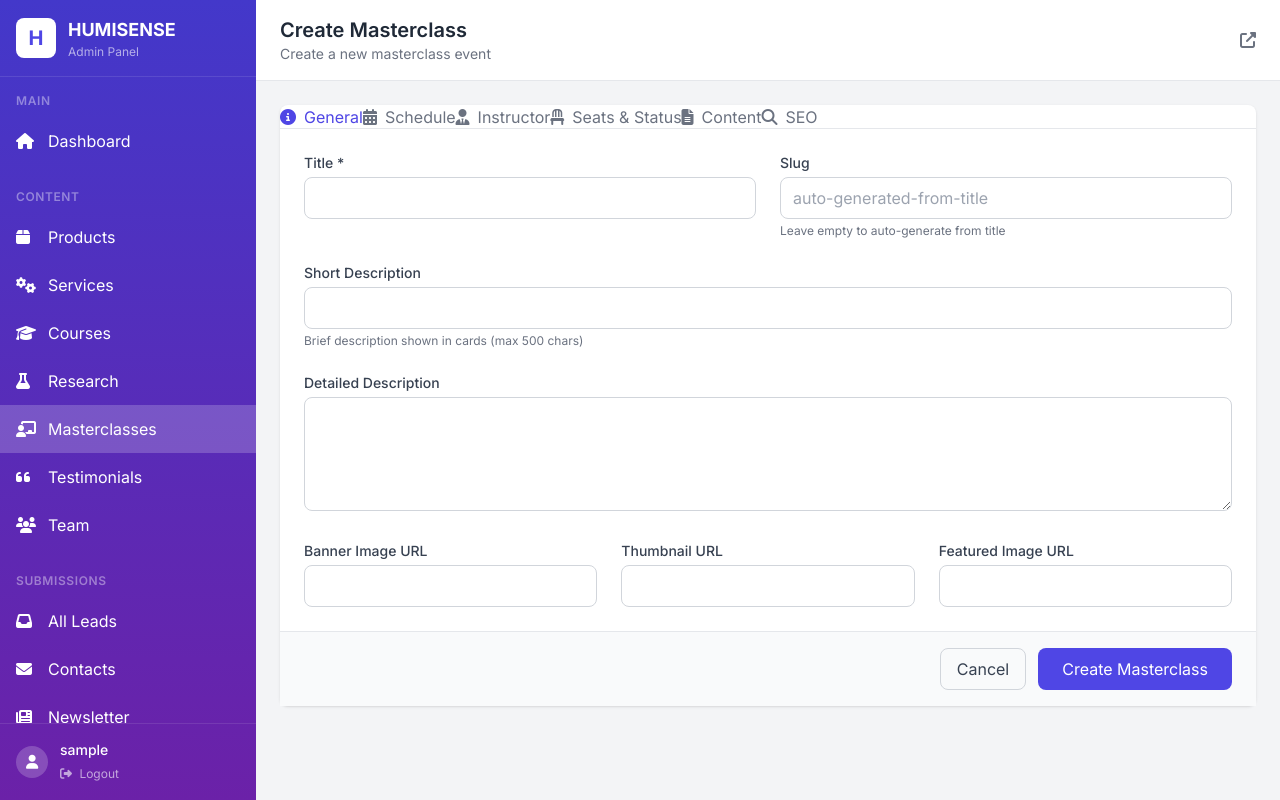
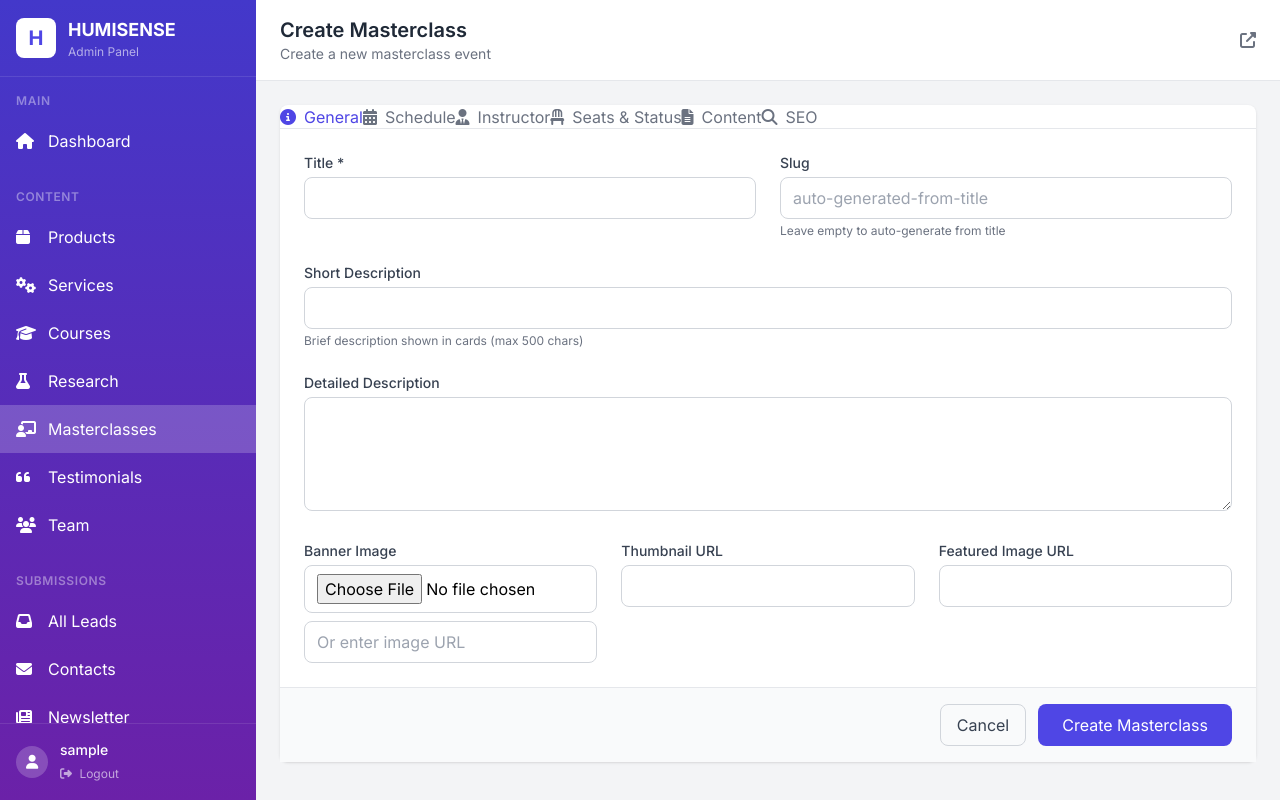
Before and after one commit to humi-design/humisense_web_2.0, a Flask app: page /admin/masterclasses/create in a window 1280 px wide. Run offline with Flask 3, Linux system fonts and the light colour scheme; the visitor is signed in with stand-in values (Sample User, id 1); some libraries are stand-ins or nearby versions.

Commit message:
Fix masterclass form date/time validation and add image upload support
- Fixed date/time parsing to handle HTML5 datetime input formats
- Added file upload functionality for banner images (PNG, JPG, JPEG, GIF, WEBP)
- Added upload_image() helper function with UUID-based filename generation
- Added allowed_image() function for validating image file extensions
- Created /static/uploads/ directory for storing uploaded images
- Updated create and edit routes to handle both file uploads and URL fallbacks
- Template now shows file input and URL input with preview of current image

```diff
--- a/app.py
+++ b/app.py
@@ -34,6 +34,26 @@ def save_json_data(filename, data):
     """Save data to JSON file."""
     with open(os.path.join('data', f'{filename}.json'), 'w') as f:
         json.dump(data, f, indent=2)
+
+
+def allowed_image(filename):
+    """Check if the file extension is allowed for images."""
+    ALLOWED_EXTENSIONS = {'png', 'jpg', 'jpeg', 'gif', 'webp'}
+    return '.' in filename and filename.rsplit('.', 1)[1].lower() in ALLOWED_EXTENSIONS
+
+
+def upload_image(file):
+    """Upload an image file and return the URL path. Returns None if no file or invalid."""
+    if file and file.filename and allowed_image(file.filename):
+        filename = secure_filename(file.filename)
+        # Add UUID to prevent filename conflicts
+        unique_filename = f"{uuid.uuid4().hex}_{filename}"
+        upload_folder = os.path.join(app.root_path, 'static', 'uploads')
+        os.makedirs(upload_folder, exist_ok=True)
+        file_path = os.path.join(upload_folder, unique_filename)
+        file.save(file_path)
+        return f"/static/uploads/{unique_filename}"
+    return None
 
 # Create Flask application
 app = Flask(__name__)
@@ -1567,12 +1587,21 @@ def admin_masterclass_create():
             if not slug:
                 slug = generate_slug(form.title.data)
 
+            # Handle banner image upload vs URL
+            banner_image = None
+            if 'banner_image_file' in request.files:
+                uploaded_file = request.files['banner_image_file']
+                if uploaded_file and uploaded_file.filename:
+                    banner_image = upload_image(uploaded_file)
+            if not banner_image:
+                banner_image = form.banner_image.data
+
             masterclass = Masterclass(
                 title=form.title.data,
                 slug=slug,
                 short_description=form.short_description.data,
                 detailed_description=form.detailed_description.data,
-                banner_image=form.banner_image.data,
+                banner_image=banner_image,
                 thumbnail=form.thumbnail.data,
                 featured_image=form.featured_image.data,
                 timezone=form.timezone.data,
@@ -1602,25 +1631,52 @@ def admin_masterclass_create():
                 instructor_website=form.instructor_website.data,
             )
 
-            # Parse date and time
-            try:
-                masterclass.date = datetime.strptime(form.date.data, '%Y-%m-%d').date()
-                masterclass.time = datetime.strptime(form.time.data, '%H:%M').time()
-            except ValueError:
-                flash('Invalid date or time format', 'error')
+            # Parse date and time with robust error handling
+            date_str = form.date.data
+            time_str = form.time.data
+
+            if date_str and time_str:
+                try:
+                    # Handle HTML5 datetime input format if combined
+                    if 'T' in date_str:
+                        date_parts = date_str.split('T')
+                        masterclass.date = datetime.strptime(date_parts[0], '%Y-%m-%d').date()
+                    else:
+                        masterclass.date = datetime.strptime(date_str, '%Y-%m-%d').date()
+
+                    # Handle time with seconds or without
+                    if ':' in time_str:
+                        time_parts = time_str.split(':')
+                        if len(time_parts) >= 2:
+                            hour, minute = int(time_parts[0]), int(time_parts[1])
+                            masterclass.time = datetime.strptime(f"{hour}:{minute}", '%H:%M').time()
+                except (ValueError, TypeError) as e:
+                    print(f"DEBUG: Date/time parsing error: {e}")
+                    flash('Invalid date or time format. Please use the date/time pickers.', 'error')
+                    return render_template('admin/masterclass_edit.html', form=form, masterclass=None)
+            else:
+                flash('Date and time are required', 'error')
                 return render_template('admin/masterclass_edit.html', form=form, masterclass=None)
 
-            # Parse registration opens/closes
-            if form.registration_opens.data:
+            # Parse registration opens/closes with robust error handling
+            reg_opens = form.registration_opens.data
+            reg_closes = form.registration_closes.data
+
+            if reg_opens:
                 try:
-                    masterclass.registration_opens = datetime.strptime(form.registration_opens.data, '%Y-%m-%d %H:%M')
-                except ValueError:
+                    # Handle both datetime-local and plain datetime formats
+                    if 'T' in str(reg_opens):
+                        reg_opens = str(reg_opens).replace('T', ' ')
+                    masterclass.registration_opens = datetime.strptime(str(reg_opens).split('.')[0], '%Y-%m-%d %H:%M')
+                except (ValueError, TypeError):
                     pass
 
-            if form.registration_closes.data:
+            if reg_closes:
                 try:
-                    masterclass.registration_closes = datetime.strptime(form.registration_closes.data, '%Y-%m-%d %H:%M')
-                except ValueError:
+                    if 'T' in str(reg_closes):
+                        reg_closes = str(reg_closes).replace('T', ' ')
+                    masterclass.registration_closes = datetime.strptime(str(reg_closes).split('.')[0], '%Y-%m-%d %H:%M')
+                except (ValueError, TypeError):
                     pass
 
             try:
@@ -1651,7 +1707,20 @@ def admin_masterclass_edit(masterclass_id):
             masterclass.slug = form.slug.data if form.slug.data else generate_slug(form.title.data)
             masterclass.short_description = form.short_description.data
             masterclass.detailed_description = form.detailed_description.data
-            masterclass.banner_image = form.banner_image.data
+
+            # Handle banner image upload vs URL
+            if 'banner_image_file' in request.files:
+                uploaded_file = request.files['banner_image_file']
+                if uploaded_file and uploaded_file.filename:
+                    new_banner = upload_image(uploaded_file)
+                    if new_banner:
+                        masterclass.banner_image = new_banner
+                    # Only update with URL if no new file uploaded
+                elif form.banner_image.data:
+                    masterclass.banner_image = form.banner_image.data
+            else:
+                masterclass.banner_image = form.banner_image.data
+
             masterclass.thumbnail = form.thumbnail.data
             masterclass.featured_image = form.featured_image.data
             masterclass.timezone = form.timezone.data
@@ -1681,25 +1750,51 @@ def admin_masterclass_edit(masterclass_id):
             masterclass.instructor_twitter = form.instructor_twitter.data
             masterclass.instructor_website = form.instructor_website.data
 
-            # Parse date and time
-            try:
-                masterclass.date = datetime.strptime(form.date.data, '%Y-%m-%d').date()
-                masterclass.time = datetime.strptime(form.time.data, '%H:%M').time()
-            except ValueError:
-                flash('Invalid date or time format', 'error')
+            # Parse date and time with robust error handling
+            date_str = form.date.data
+            time_str = form.time.data
+
+            if date_str and time_str:
+                try:
+                    # Handle HTML5 datetime input format if combined
+                    if 'T' in date_str:
+                        date_parts = date_str.split('T')
+                        masterclass.date = datetime.strptime(date_parts[0], '%Y-%m-%d').date()
+                    else:
+                        masterclass.date = datetime.strptime(date_str, '%Y-%m-%d').date()
+
+                    # Handle time with seconds or without
+                    if ':' in time_str:
+                        time_parts = time_str.split(':')
+                        if len(time_parts) >= 2:
+                            hour, minute = int(time_parts[0]), int(time_parts[1])
+                            masterclass.time = datetime.strptime(f"{hour}:{minute}", '%H:%M').time()
+                except (ValueError, TypeError) as e:
+                    print(f"DEBUG: Date/time parsing error: {e}")
+                    flash('Invalid date or time format. Please use the date/time pickers.', 'error')
+                    return render_template('admin/masterclass_edit.html', form=form, masterclass=masterclass)
+            else:
+                flash('Date and time are required', 'error')
                 return render_template('admin/masterclass_edit.html', form=form, masterclass=masterclass)
 
-            # Parse registration opens/closes
-            if form.registration_opens.data:
+            # Parse registration opens/closes with robust error handling
+            reg_opens = form.registration_opens.data
+            reg_closes = form.registration_closes.data
+
+            if reg_opens:
                 try:
-                    masterclass.registration_opens = datetime.strptime(form.registration_opens.data, '%Y-%m-%d %H:%M')
-                except ValueError:
+                    if 'T' in str(reg_opens):
+                        reg_opens = str(reg_opens).replace('T', ' ')
+                    masterclass.registration_opens = datetime.strptime(str(reg_opens).split('.')[0], '%Y-%m-%d %H:%M')
+                except (ValueError, TypeError):
                     pass
 
-            if form.registration_closes.data:
+            if reg_closes:
                 try:
-                    masterclass.registration_closes = datetime.strptime(form.registration_closes.data, '%Y-%m-%d %H:%M')
-                except ValueError:
+                    if 'T' in str(reg_closes):
+                        reg_closes = str(reg_closes).replace('T', ' ')
+                    masterclass.registration_closes = datetime.strptime(str(reg_closes).split('.')[0], '%Y-%m-%d %H:%M')
+                except (ValueError, TypeError):
                     pass
 
             db.session.commit()
--- a/templates/admin/masterclass_edit.html
+++ b/templates/admin/masterclass_edit.html
@@ -71,8 +71,15 @@
 
                 <div class="grid grid-cols-1 md:grid-cols-3 gap-6 mt-6">
                     <div>
-                        <label class="block text-sm font-medium text-gray-700 mb-1">Banner Image URL</label>
-                        <input type="url" name="banner_image" value="{{ form.banner_image.data or '' }}" class="w-full px-3 py-2 border border-gray-300 rounded-lg focus:ring-2 focus:ring-indigo-500 focus:border-indigo-500">
+                        <label class="block text-sm font-medium text-gray-700 mb-1">Banner Image</label>
+                        <input type="file" name="banner_image_file" accept="image/*" class="w-full px-3 py-2 border border-gray-300 rounded-lg focus:ring-2 focus:ring-indigo-500 focus:border-indigo-500 mb-2">
+                        <input type="url" name="banner_image" value="{{ form.banner_image.data or '' }}" placeholder="Or enter image URL" class="w-full px-3 py-2 border border-gray-300 rounded-lg focus:ring-2 focus:ring-indigo-500 focus:border-indigo-500">
+                        {% if masterclass and masterclass.banner_image %}
+                        <div class="mt-2">
+                            <p class="text-xs text-gray-500">Current image:</p>
+                            <img src="{{ masterclass.banner_image }}" alt="Current banner" class="h-20 w-auto rounded border mt-1">
+                        </div>
+                        {% endif %}
                     </div>
                     <div>
                         <label class="block text-sm font-medium text-gray-700 mb-1">Thumbnail URL</label>
```
